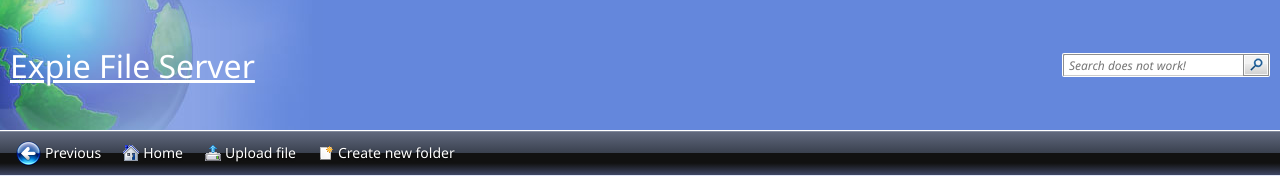
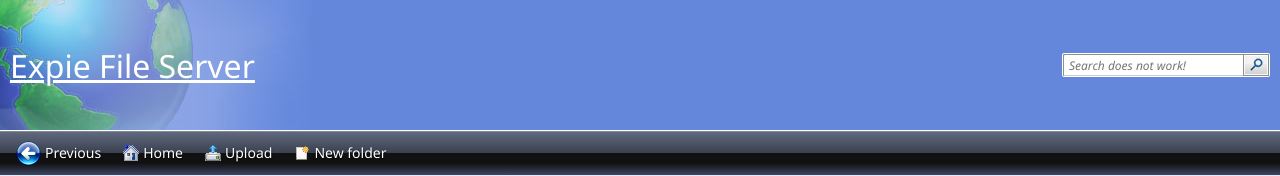
Before and after one commit to Rodrigo3441/expie, a Python web app: template src/lan_file_manager/frontend/templates/index.html in a window 1280 px wide. Shown: the top 176 px of the page. Run offline with Jinja, Linux system fonts and the light colour scheme; the template is opened without the code that fills it, so the values that code supplies are empty.

Commit message:
fix: Update 404 page and index menu labels

```diff
--- a/src/lan_file_manager/frontend/templates/404.html
+++ b/src/lan_file_manager/frontend/templates/404.html
@@ -35,7 +35,6 @@ Please try the following:
 <li>If you typed the page address in the Address bar, make sure that it is spelled correctly.</li>
 <li>Open the <a href="/">home page</a>, and then look for the directories or files that you want to find.</li>
 <li>Click the <a href="javascript:history.go(-1)" title="Back"><img src="/static/assets/images/error-page/ie-back.png"  alt="back"> Back</a> button to try another link.</li>
-<li>Click <a href="" title="Search"><img src="/static/assets/images/error-page/ie-search.png" alt="search"> Search</a> to look for information on the .</li>
 </ul>
 HTTP 404 - Resource not found<br>
 Expie File Server
--- a/src/lan_file_manager/frontend/templates/index.html
+++ b/src/lan_file_manager/frontend/templates/index.html
@@ -27,8 +27,8 @@
         <ul role="menubar" id="nav_buttons">
             <li role="menuitem" tabindex="0"><a href="javascript:history.go(-1)" title="Back" id="back_btn">Previous</a></li>
             <li role="menuitem" tabindex="0"><a href="/" title="Home" id="home_btn">Home</a></li>
-            <li role="menuitem" tabindex="0"><a href="#" id="upload_resource_btn" title="Upload file">Upload file</a></li>
-            <li role="menuitem" tabindex="0"><a href="#" id="create_dir_btn" title="Create new folder">Create new folder</a></li>
+            <li role="menuitem" tabindex="0"><a href="#" id="upload_resource_btn" title="Upload file">Upload</a></li>
+            <li role="menuitem" tabindex="0"><a href="#" id="create_dir_btn" title="Create new folder">New folder</a></li>
         </ul>
     </div>
 
```
